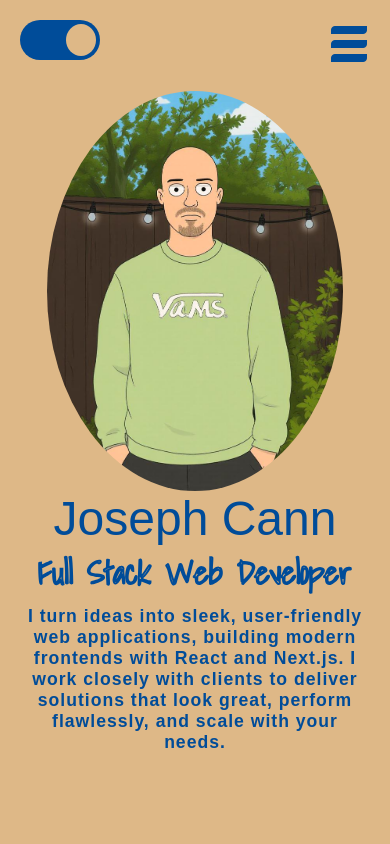
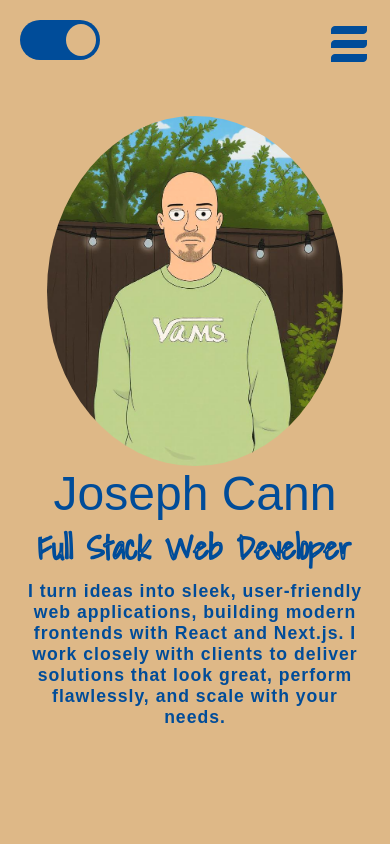
Before and after one commit to joecann/myPortfolio, a Next.js app: page / in a window 390 px wide. Shown: the top 844 px of the page. Built offline with nearby package versions, Linux system fonts and the light colour scheme; a web font is replaced by a local one.

Commit message:
update 1.2

```diff
--- a/src/app/globals.css
+++ b/src/app/globals.css
@@ -485,7 +485,7 @@ li{
   }
 
   .landing-image{
-    height: 400px;
+    height: 350px;
     width: 80%;
   }
 
```
